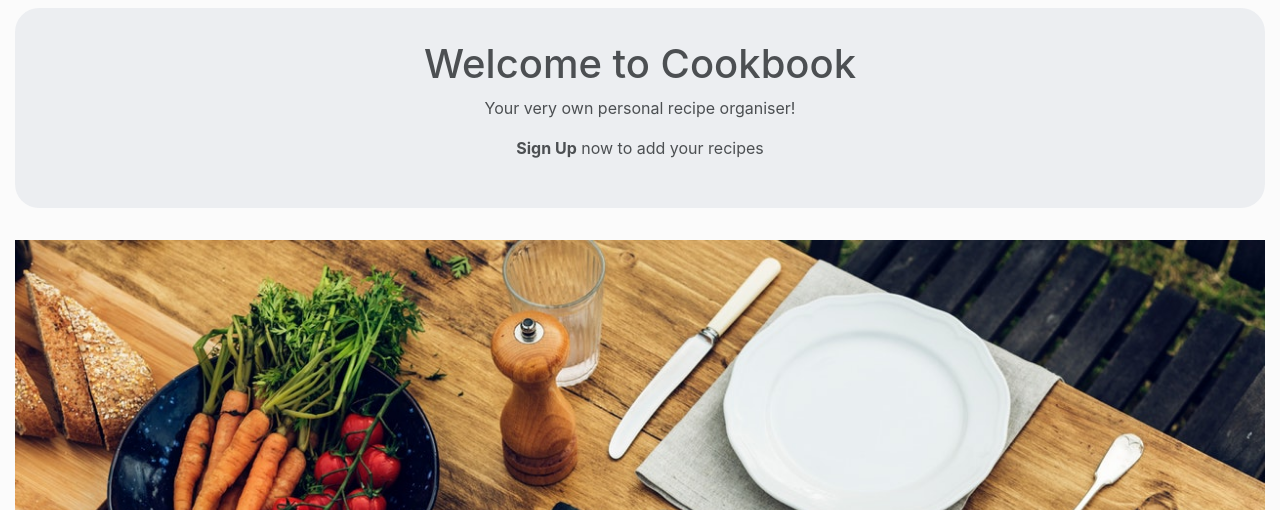
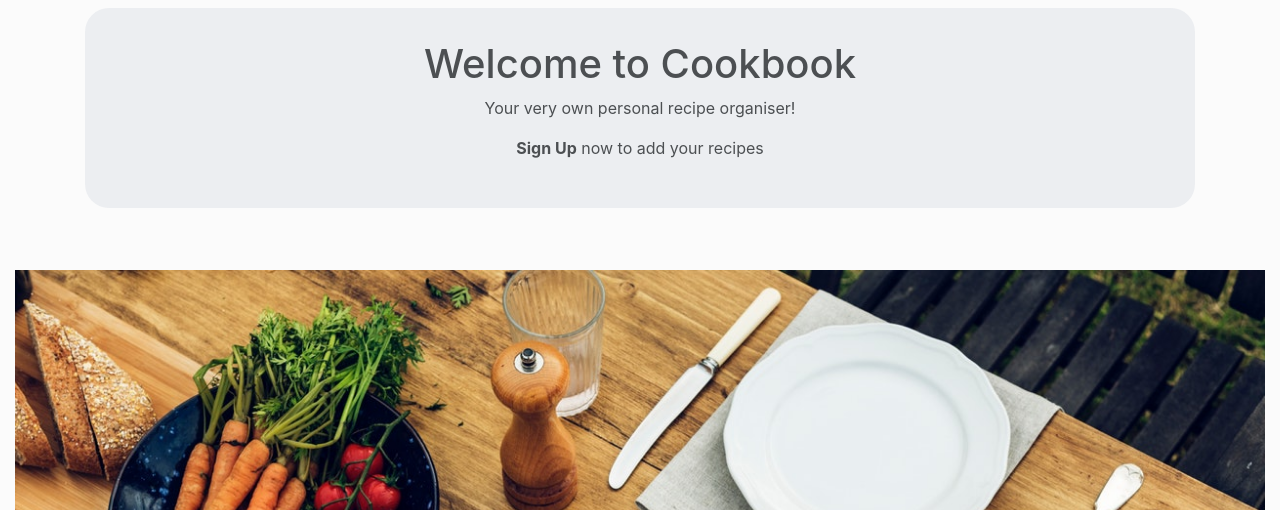
Before and after one commit to Luciano-Lima/myCookbook, a Flask app: page / in a window 1280 px wide. Shown: the part 56-566 px from the top of the page. Run offline with Flask 2, Linux system fonts and the light colour scheme; some libraries are stand-ins or nearby versions.

Commit message:
Adding a container to the home page

```diff
--- a/templates/index.html
+++ b/templates/index.html
@@ -1,14 +1,15 @@
 {% extends 'base.html' %}
 {% block content %}
 
-   <div class="container-fluid">
+   <div class="container">
       <div class="jumbotron text-center">
          <h1>Welcome to Cookbook</h1>
          <p>Your very own personal recipe organiser!
          <p><strong>Sign Up</strong> now to add your recipes</p>
       </div>
-      <div>
-         <img class="backImg" src="/static/assets/pictures/background.jpg"></img>
-      </div>
    </div>
+   <div class="container-fluid">
+      <img class="backImg" src="/static/assets/pictures/background.jpg"></img>
+   </div>
+
 {% endblock %}
```
